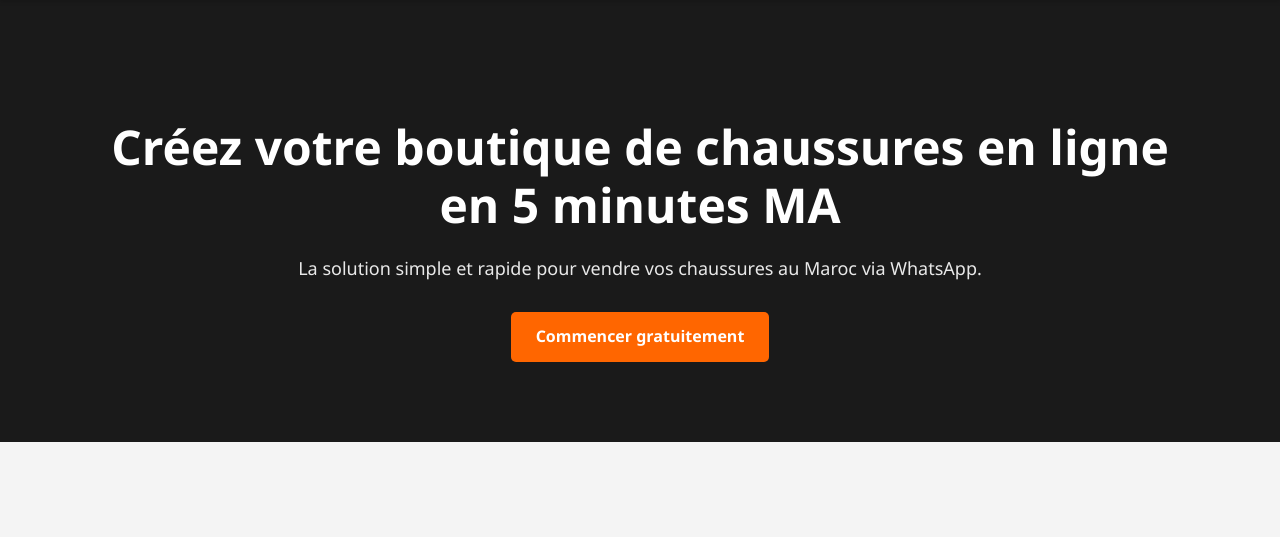
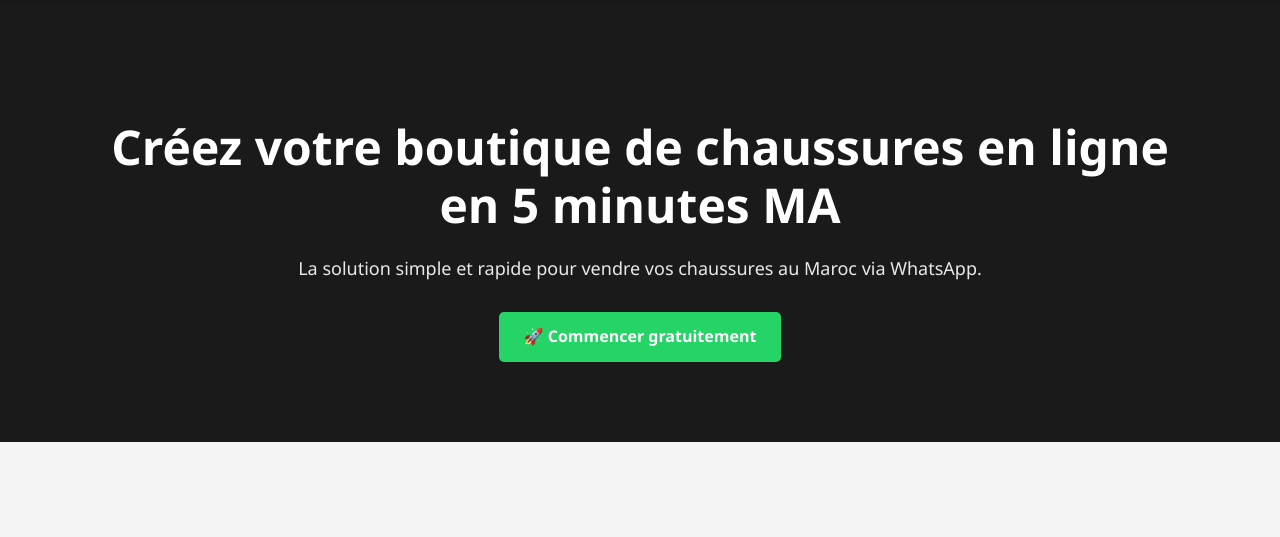
Before and after one commit to KHASSIM11/vitrinup, a PHP site: page /vitrinup/ in a window 1280 px wide. Shown: the part 81-618 px from the top of the page. Run offline with PHP 8.4, Linux system fonts and the light colour scheme; some libraries are stand-ins or nearby versions.

Commit message:
feat: ajouter bouton vert WhatsApp avec texte 🚀
Co-authored-by: aider (openrouter/openrouter/auto) <aider@aider.chat>

```diff
--- a/views/home/index.php
+++ b/views/home/index.php
@@ -62,6 +62,16 @@
 
         .btn-secondary:hover {
             background-color: #333;
+        }
+
+        /* Nouveau style pour le bouton WhatsApp */
+        .btn-whatsapp {
+            background-color: #25D366; /* Vert WhatsApp */
+            color: var(--light-text-color);
+        }
+
+        .btn-whatsapp:hover {
+            background-color: #1DA851; /* Vert légèrement plus foncé au survol */
         }
 
         /* Header */
@@ -314,7 +324,7 @@
             <div class="container">
                 <h2>Créez votre boutique de chaussures en ligne en 5 minutes MA</h2>
                 <p>La solution simple et rapide pour vendre vos chaussures au Maroc via WhatsApp.</p>
-                <a href="<?= URL_ROOT ?>/inscription" class="btn">Commencer gratuitement</a>
+                <a href="<?= URL_ROOT ?>/inscription" class="btn btn-whatsapp">🚀 Commencer gratuitement</a>
             </div>
         </section>
 
```
